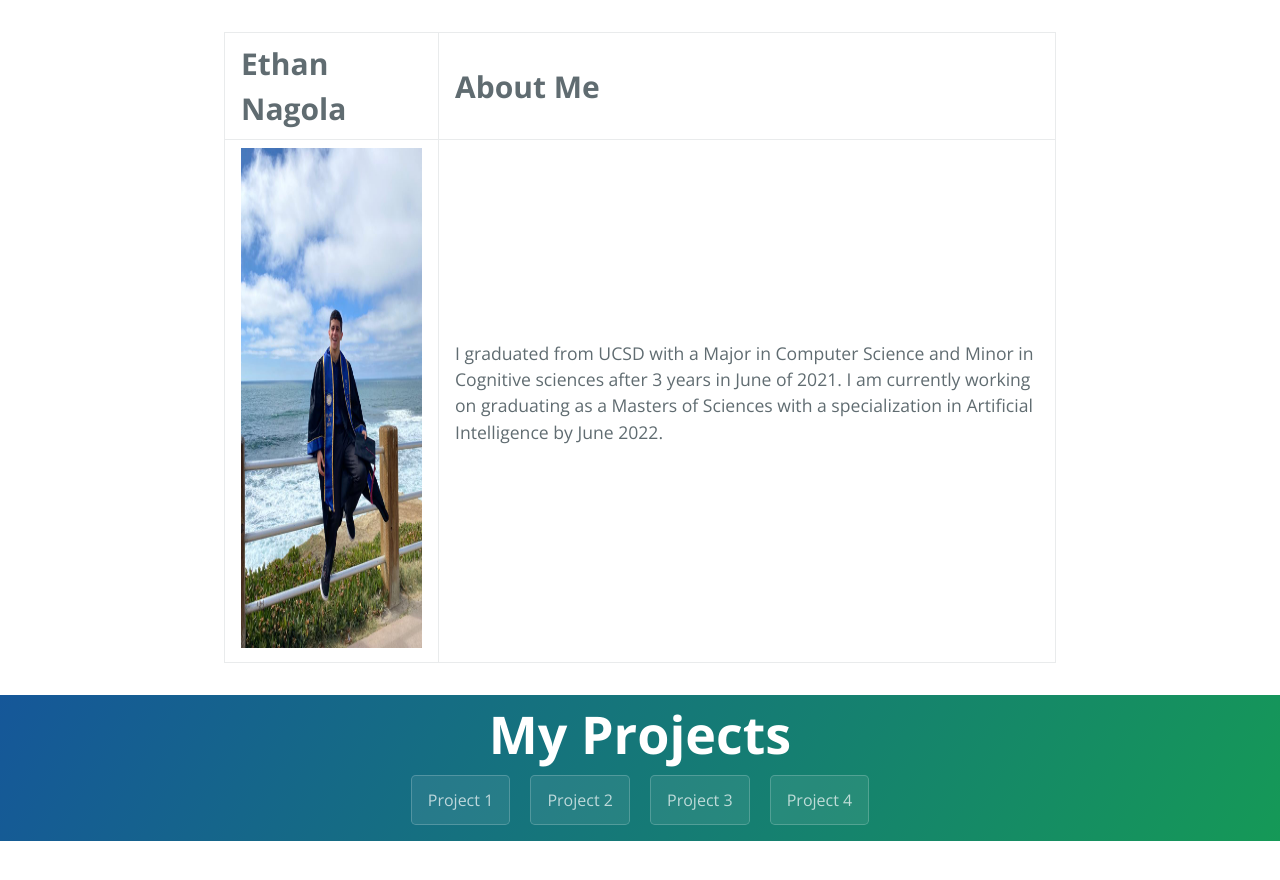
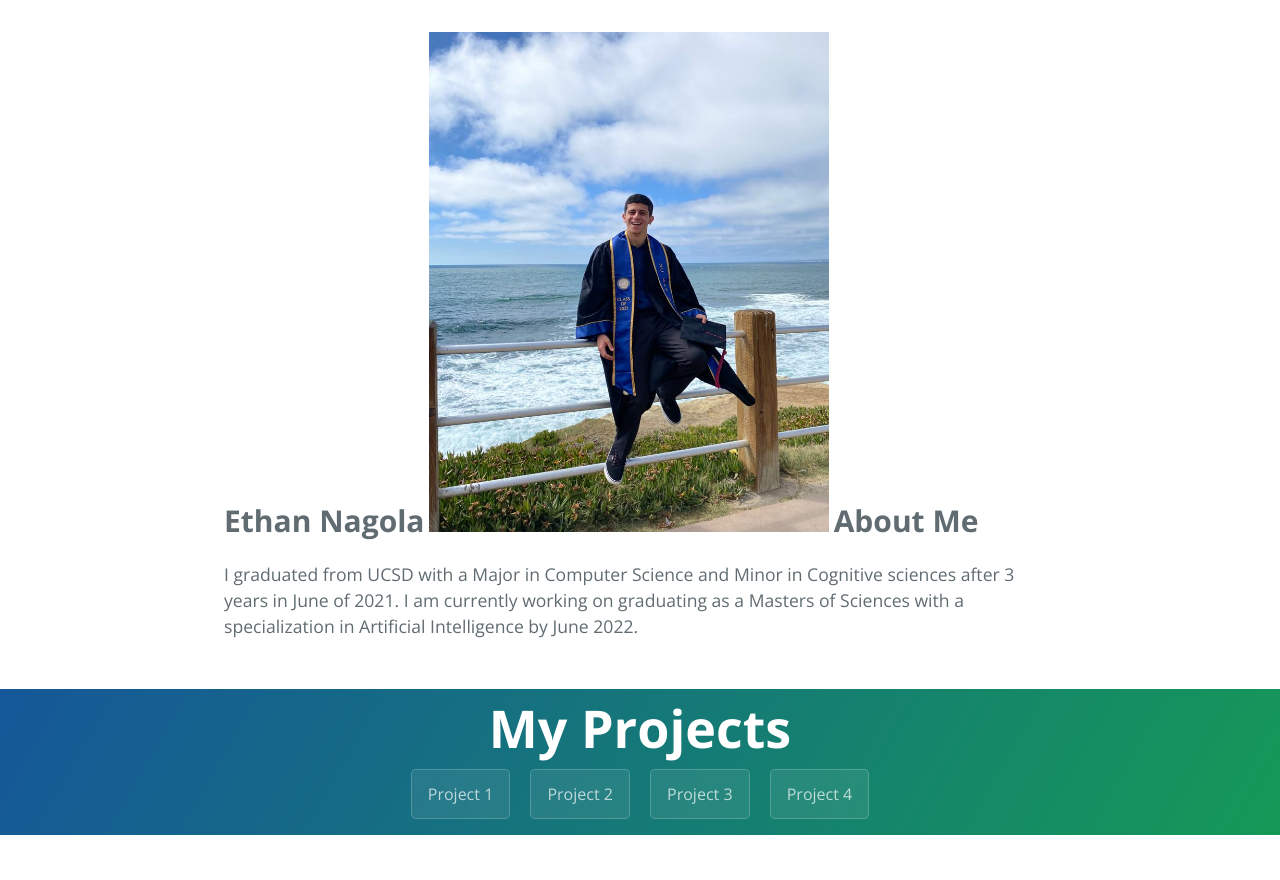
Before and after one commit to enagola/web, a Jekyll site: the page built from docs/ethan.md, in a window 1280 px wide. Shown: the top 880 px of the page. Built offline with Jekyll 4.4.1, drawn with Linux system fonts in a browser that asks for light colours.

Commit message:
Update ethan.md

```diff
--- a/docs/ethan.md
+++ b/docs/ethan.md
@@ -5,16 +5,14 @@ filename: ethan
 pageheader: page-header-about
 ---
 
-<table border="0">
- <tr>
-    <td><b style="font-size:30px">Ethan Nagola</b></td>
-    <td><b style="font-size:30px">About Me</b></td>
- </tr>
- <tr>
-    <td><img src="Photos/EthanPic.jpeg" width="400" height="500"></td>
-    <td><p> I graduated from UCSD with a Major in Computer Science
-     and Minor in Cognitive sciences after 3 years in June of 2021.
-     I am currently working on graduating as a Masters of Sciences
-     with a specialization in Artificial Intelligence by June 2022.</p></td>
- </tr>
-</table>
+
+ <td><b style="font-size:30px">Ethan Nagola</b></td>
+
+ <td><img src="Photos/EthanPic.jpeg" width="400" height="500"></td>
+
+ <td><b style="font-size:30px">About Me</b></td>
+
+ <td><p> I graduated from UCSD with a Major in Computer Science
+  and Minor in Cognitive sciences after 3 years in June of 2021.
+  I am currently working on graduating as a Masters of Sciences
+  with a specialization in Artificial Intelligence by June 2022.</p></td>
```
